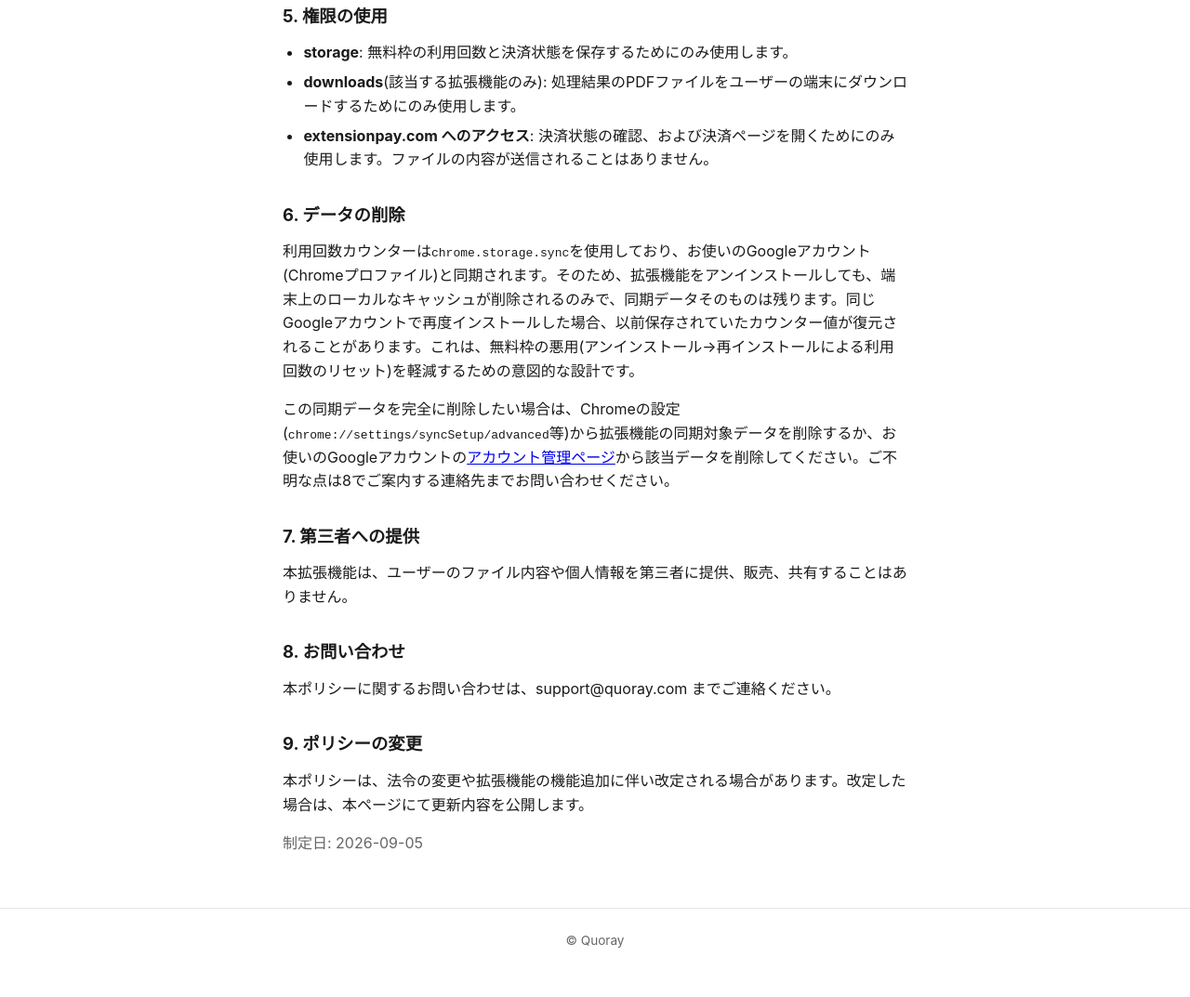
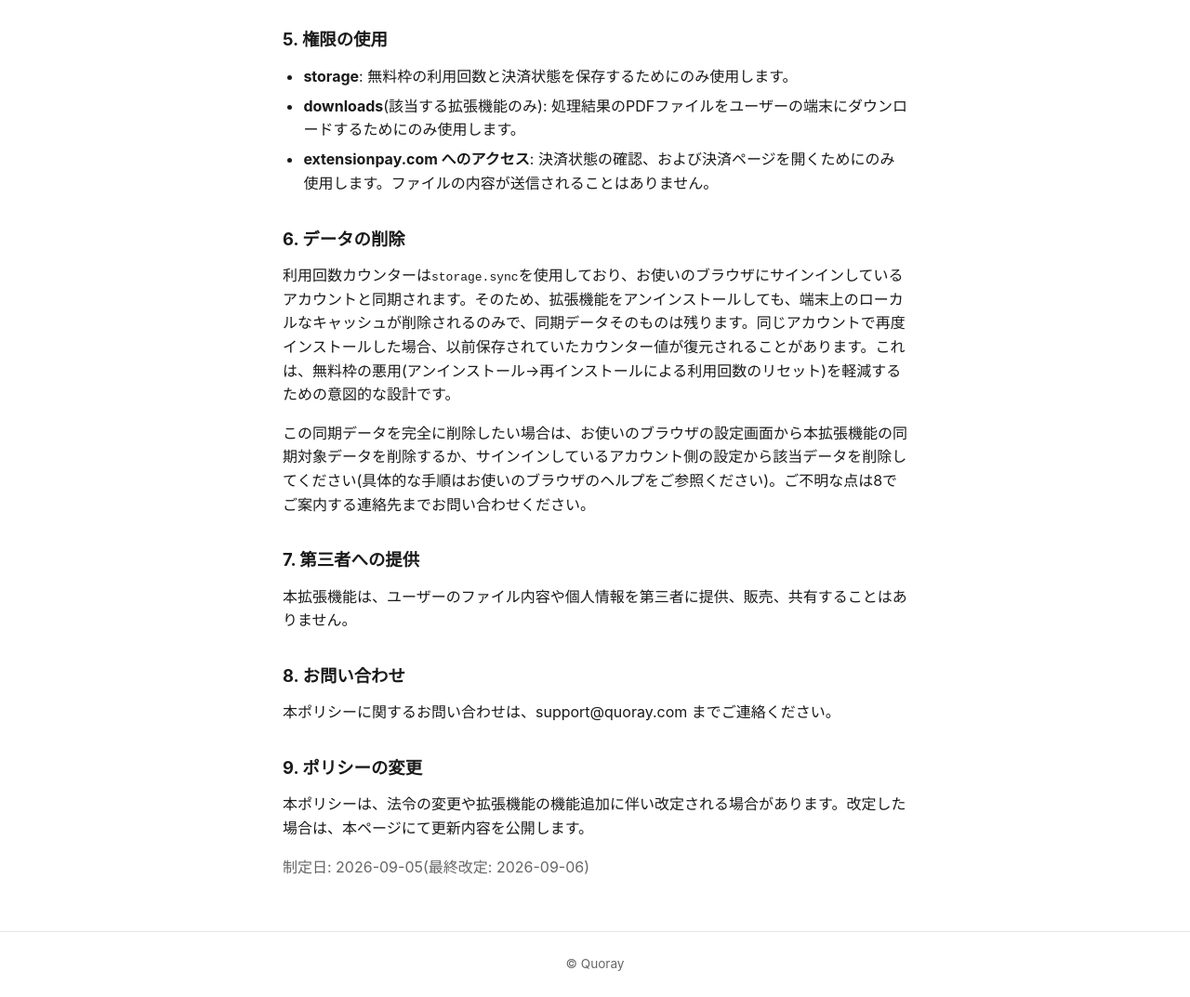
Before and after one commit to Quorayhq/quoray-site, a plain HTML site: page pdf-tools/privacy/index.html in a window 1280 px wide. Shown: the part 967-2040 px from the top of the page at 93% size. Before the commit the page ends 2014 px from the top, so only its background shows below. Drawn offline with Linux system fonts and the light colour scheme.

Commit message:
fix: プライバシーポリシーのChrome限定表現をブラウザ非依存の表記に修正
Edge/Firefox/Operaにも同じポリシーを流用するため、Chrome専用の
API名・アカウント名・設定手順への言及を汎用表現に置き換え

```diff
--- a/pdf-tools/privacy/index.html
+++ b/pdf-tools/privacy/index.html
@@ -34,7 +34,7 @@
   <main>
     <h1>Quoray PDF Tools プライバシーポリシー</h1>
 
-    <p>Quoray(以下「当方」)は、PDF Merge・PDF Split・PDF Fill &amp; Sign をはじめとする「Quoray PDF Tools」シリーズのChrome拡張機能(以下「本拡張機能」)について、以下の方針に基づきユーザーのプライバシーを尊重して運営しています。本ポリシーは、本シリーズに含まれる現在および将来のすべての拡張機能に共通して適用されます。</p>
+    <p>Quoray(以下「当方」)は、PDF Merge・PDF Split・PDF Fill &amp; Sign をはじめとする「Quoray PDF Tools」シリーズのブラウザ拡張機能(以下「本拡張機能」)について、以下の方針に基づきユーザーのプライバシーを尊重して運営しています。本ポリシーは、本シリーズに含まれる現在および将来のすべての拡張機能、および対応するすべてのブラウザ(Chrome・Edge・Firefox・Opera等)向け配布物に共通して適用されます。</p>
 
     <h2>1. 収集する情報</h2>
     <p>本拡張機能が処理するPDFファイルの内容は、常にユーザーの端末内(ブラウザ内)でのみ処理され、外部のサーバーへアップロード・送信されることは一切ありません。当方は、ユーザーが選択・作成したファイルの内容を閲覧・取得することができません。</p>
@@ -43,7 +43,7 @@
     <p>本拡張機能の無料枠の利用にアカウント登録・ログインは必要ありません。</p>
 
     <h2>3. 保存されるデータ(利用回数カウント)</h2>
-    <p>無料枠の利用回数を管理するため、整数値のカウンター(例:結合・分割を実行した回数)のみを、Chromeの同期ストレージ(<code>chrome.storage.sync</code>)に保存します。これはお使いのGoogleアカウント(Chromeプロファイル)に同期される、拡張機能の設定情報の一種であり、ファイルの内容や個人を特定する情報は一切含まれません。</p>
+    <p>無料枠の利用回数を管理するため、整数値のカウンター(例:結合・分割を実行した回数)のみを、ブラウザの同期ストレージ機能(WebExtensionsの<code>storage.sync</code> API)に保存します。これはお使いのブラウザにサインインしているアカウントに同期される、拡張機能の設定情報の一種であり、ファイルの内容や個人を特定する情報は一切含まれません。</p>
 
     <h2>4. 決済について</h2>
     <p>無料枠を超えて無制限に利用するには、任意で買い切り(one-time payment)の決済を行うことができます。決済処理は決済代行サービスであるExtensionPay(および提携先のStripe)が行い、カード番号等の決済情報は当方のサーバーを経由せず、ExtensionPay/Stripeが直接安全に処理します。当方が保有するのは「決済が完了したかどうか」という状態のみです。決済にあたり入力されたメールアドレス等は、ExtensionPay/Stripeのプライバシーポリシーに基づき管理されます。</p>
@@ -56,8 +56,8 @@
     </ul>
 
     <h2>6. データの削除</h2>
-    <p>利用回数カウンターは<code>chrome.storage.sync</code>を使用しており、お使いのGoogleアカウント(Chromeプロファイル)と同期されます。そのため、拡張機能をアンインストールしても、端末上のローカルなキャッシュが削除されるのみで、同期データそのものは残ります。同じGoogleアカウントで再度インストールした場合、以前保存されていたカウンター値が復元されることがあります。これは、無料枠の悪用(アンインストール→再インストールによる利用回数のリセット)を軽減するための意図的な設計です。</p>
-    <p>この同期データを完全に削除したい場合は、Chromeの設定(<code>chrome://settings/syncSetup/advanced</code>等)から拡張機能の同期対象データを削除するか、お使いのGoogleアカウントの<a href="https://myaccount.google.com/">アカウント管理ページ</a>から該当データを削除してください。ご不明な点は8でご案内する連絡先までお問い合わせください。</p>
+    <p>利用回数カウンターは<code>storage.sync</code>を使用しており、お使いのブラウザにサインインしているアカウントと同期されます。そのため、拡張機能をアンインストールしても、端末上のローカルなキャッシュが削除されるのみで、同期データそのものは残ります。同じアカウントで再度インストールした場合、以前保存されていたカウンター値が復元されることがあります。これは、無料枠の悪用(アンインストール→再インストールによる利用回数のリセット)を軽減するための意図的な設計です。</p>
+    <p>この同期データを完全に削除したい場合は、お使いのブラウザの設定画面から本拡張機能の同期対象データを削除するか、サインインしているアカウント側の設定から該当データを削除してください(具体的な手順はお使いのブラウザのヘルプをご参照ください)。ご不明な点は8でご案内する連絡先までお問い合わせください。</p>
 
     <h2>7. 第三者への提供</h2>
     <p>本拡張機能は、ユーザーのファイル内容や個人情報を第三者に提供、販売、共有することはありません。</p>
@@ -68,7 +68,7 @@
     <h2>9. ポリシーの変更</h2>
     <p>本ポリシーは、法令の変更や拡張機能の機能追加に伴い改定される場合があります。改定した場合は、本ページにて更新内容を公開します。</p>
 
-    <p class="muted">制定日: 2026-09-05</p>
+    <p class="muted">制定日: 2026-09-05(最終改定: 2026-09-06)</p>
   </main>
   <footer>
     &copy; Quoray
```
